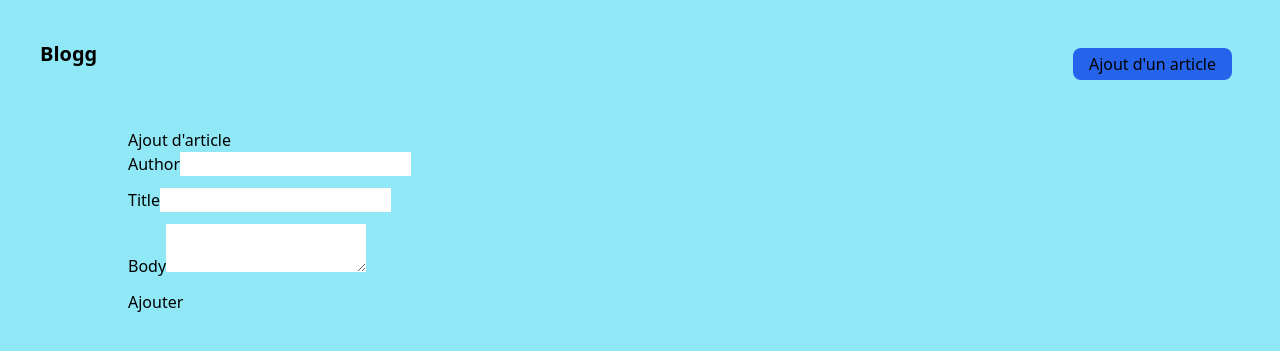
After one commit to MargauxPuget/blogg-symfo, a Symfony app: template templates/main/addPost.html.twig in a window 1280 px wide. The commit adds this page. Shown: the top 351 px of the page. Run offline with Twig, Linux system fonts and the light colour scheme; the template is opened without the code that fills it, so the values that code supplies are empty; form fields are guessed from the names that the template uses; some libraries are stand-ins or nearby versions.

Commit message:
ajout d'un post WIP

```diff
--- a/templates/base.html.twig
+++ b/templates/base.html.twig
@@ -22,7 +22,7 @@
                 <a href="{{ path("default") }}">Blogg</a>
             </div>
             <div class="inline-block my-2 mx-2  py-1 px-4 rounded-lg bg-blue-600 hover:bg-blue-800 hover:text-white">
-                <a href="">Ajout d'un article</a>
+                <a href="{{ path('app_post_add') }}">Ajout d'un article</a>
             </div>
             {# <ul class="flex">
                 <li class="py-0.1 px-4 rounded-lg hover:font-semibold"><a href="#">Type 1</a></li>
--- /dev/null
+++ b/templates/main/addPost.html.twig
@@ -0,0 +1,44 @@
+{% extends 'base.html.twig' %}
+
+{% block main %}
+<div class="w-4/5 m-auto">
+  <h1>Ajout d'article</h1>
+
+  {{ form_start(formulaire, {'attr': {'novalidate': 'novalidate'}}) }}
+
+      {{ form_row(formulaire.author) }}
+      {{ form_row(formulaire.title) }}
+      {{ form_row(formulaire.body) }}
+      <div class="mb-3">
+          <button type="submit" class="btn btn-danger">Ajouter</button>
+      </div>
+  {# le form_end affiche automatiquement tout les éléménts dont on a pas demandé l'affichage #}
+  {{ form_end(formulaire) }}
+
+
+  {#
+  <form method="POST">
+      <div class="mb-3">
+          <label for="title" class="form-label">Le titre de l'article</label>
+          <input type="text" class="form-control" name="title">
+      </div>
+      <div class="mb-3">
+          <label for="body" class="form-label">L'article</label>
+          <textarea class="form-control" name="body"></textarea>
+      </div>
+          <div class="mb-3">
+          <label for="author" class="form-label">Auteur de l'article</label>
+          <select class="form-select" name="author">
+              {% for author in authorList %}
+                  <option value="{{ author.id }}">{{ author.firstname }} {{ author.lastname }}</option>
+              {% endfor %}
+          </select>
+      </div>
+      <div class="mb-3">
+          <button type="submit" class="btn btn-primary">Ajouter</button>
+      </div>
+  </form>
+  <hr>
+  #}
+</div>
+{% endblock %}
```
Also changed, not shown: src/Controller/MainController.php (+29 -0 lines), src/Form/PostType.php (added, +46 -0 lines), 1 other file.
